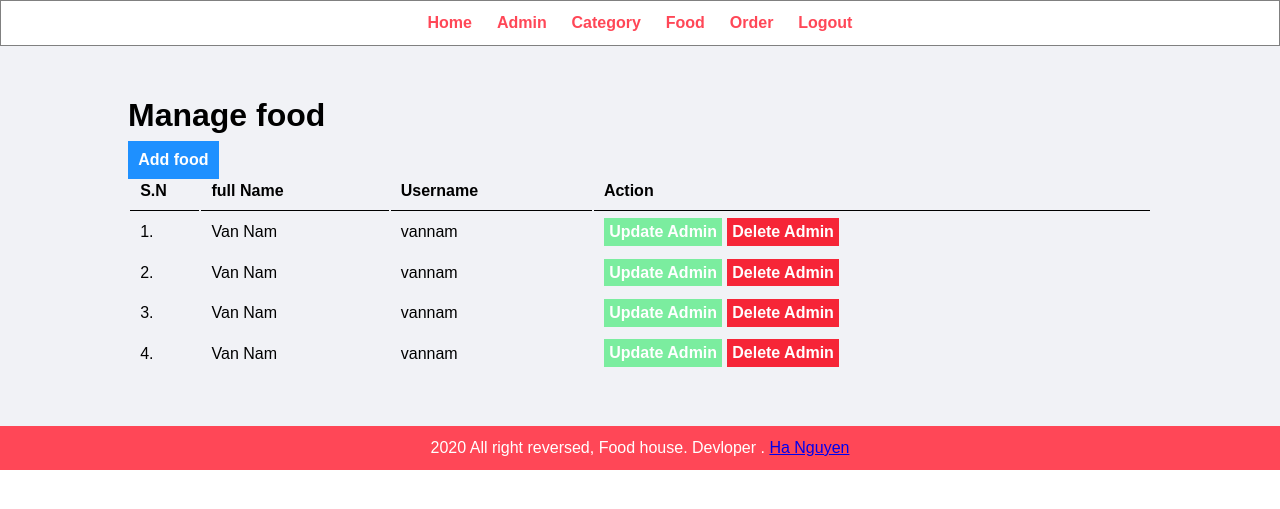
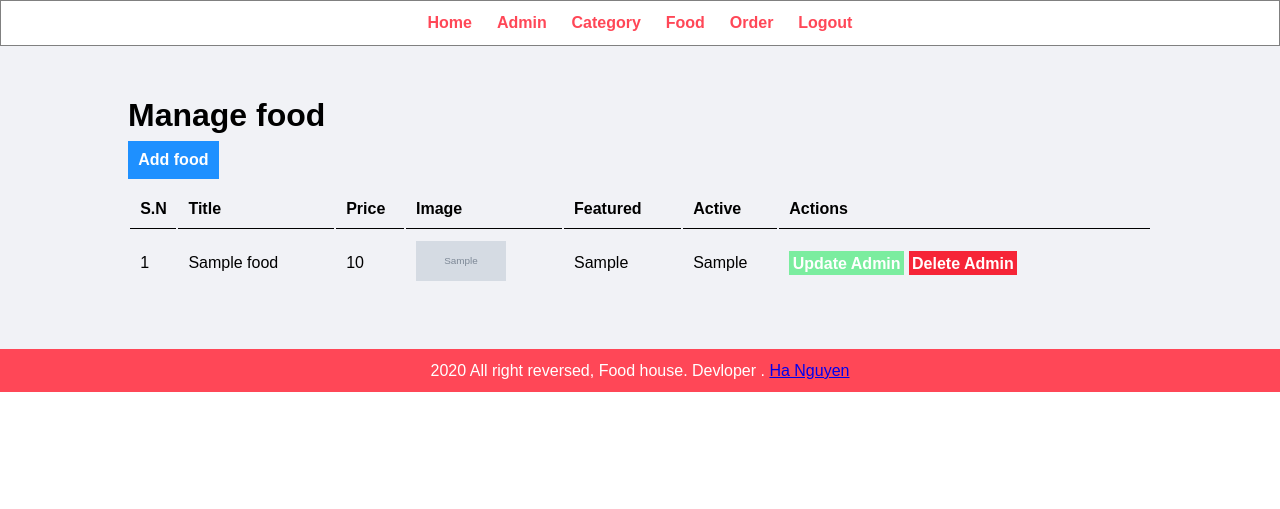
Before and after one commit to hanguyen01bluecoral/php_webfood, a PHP site: page /php/admin/manage-food.php in a window 1280 px wide. Shown: the top 509 px of the page. Run offline with PHP 8.4, Linux system fonts and the light colour scheme; tables that the repository leaves empty or names only in its code hold one stand-in row (values such as "Sample post"); grey boxes marked "Sample" are stand-in pictures.

Commit message:
Create admin/food

```diff
--- a/webshop/admin/manage-food.php
+++ b/webshop/admin/manage-food.php
@@ -10,52 +10,85 @@
             <br>
             <!--button-->
             <a href="<?php echo SITEURL; ?>admin/add-food.php" class="btn-primary">Add food</a>
-            <br>
+            <br> <br>
+            <?php
+                if(isset($_SESSION['add'])) {
+                    echo $_SESSION['add'];
+                    unset($_SESSION['add']);
+                }
+
+                if(isset($_SESSION['delete'])) {
+                    echo $_SESSION['delete'];
+                    unset($_SESSION['delete']);
+                }
+
+                if(isset($_SESSION['upload'])) {
+                    echo $_SESSION['upload'];
+                    unset($_SESSION['upload']);
+                }
+
+                if(isset($_SESSION['unauthorize'])) {
+                    echo $_SESSION['unauthorize'];
+                    unset($_SESSION['unauthorize']);
+                }
+            ?>
 
             <table class="tbl-full">
                 <tr>
                     <th>S.N</th>
-                    <th>full Name</th>
-                    <th>Username</th>
-                    <th>Action</th>
+                    <th>Title</th>
+                    <th>Price</th>
+                    <th>Image</th>
+                    <th>Featured</th>
+                    <th>Active</th>
+                    <th>Actions</th>
                 </tr>
-                <tr>
-                    <td>1.</td>
-                    <td>Van Nam</td>
-                    <td>vannam</td>
-                    <td>
-                        <a href="#" class="btn-secondary">Update Admin</a>
-                        <a href="#" class="btn-danger"> Delete Admin</a>
+                <?php
+                    //create sql query to get all the food
+                    $sql = "SELECT * FROM tbl_food";
+                    $res = mysqli_query($conn,$sql);
+                    $count = mysqli_num_rows($res);
+                    $sn=1;
+                    if($count>0) {
+                        while($row=mysqli_fetch_assoc($res)) {
+                            $id = $row['id'];
+                            $title = $row['title'];
+                            $price = $row['price'];
+                            $image_name = $row['image_name'];
+                            $featured = $row['featured'];
+                            $active = $row['active'];
+                            ?>
+                                <tr>
+                                    <td><?php echo $sn++; ?></td>
+                                    <td><?php echo $title; ?></td>
+                                    <td><?php echo $price; ?></td>
+                                    <td>
+                                        <?php
+                                            if($image_name=="") {
+                                                echo "That bai";
+                                            } else {
+                                                ?>
+                                                    <img src="<?php echo SITEURL; ?>images/food/<?php echo $image_name; ?>" width="90" height="40" alt="">
+                                                <?php
+                                            }
+                                        ?>
+                                    </td>
+                                    <td><?php echo $featured; ?></td>
+                                    <td><?php echo $active; ?></td>
+                                    <td>
+                                        <a href="<?php echo SITEURL; ?>/admin/update-food.php?id=<?php echo$id; ?>" class="btn-secondary">Update Admin</a>
+                                        <a href="<?php echo SITEURL; ?>/admin/delete-food.php?id=<?php echo$id; ?>&image_name=<?php echo $image_name; ?>" class="btn-danger"> Delete Admin</a>
 
-                    </td>
-                </tr>
-                <tr>
-                    <td>2.</td>
-                    <td>Van Nam</td>
-                    <td>vannam</td>
-                    <td>
-                    <a href="#" class="btn-secondary">Update Admin</a>
-                        <a href="#" class="btn-danger"> Delete Admin</a>
-                    </td>
-                </tr>
-                <tr>
-                    <td>3.</td>
-                    <td>Van Nam</td>
-                    <td>vannam</td>
-                    <td>
-                    <a href="#" class="btn-secondary">Update Admin</a>
-                        <a href="#" class="btn-danger"> Delete Admin</a>
-                    </td>
-                </tr>
-                <tr>
-                    <td>4.</td>
-                    <td>Van Nam</td>
-                    <td>vannam</td>
-                    <td>
-                    <a href="#" class="btn-secondary">Update Admin</a>
-                        <a href="#" class="btn-danger"> Delete Admin</a>
-                    </td>
-                </tr>
+                                    </td>
+                                </tr>
+                            <?php
+
+                        }
+                    }else {
+                        echo "<tr><td colspan='7'>That bai. </td></tr>";
+                    }
+                ?>
+
             </table>
         </div>
 
```
Also changed, not shown: webshop/admin/add-food.php (+98 -5 lines), webshop/admin/delete-food.php (added, +35 -0 lines), webshop/admin/update-food.php (added, +73 -0 lines), webshop/images/food/Food-name-2910.png (added).
